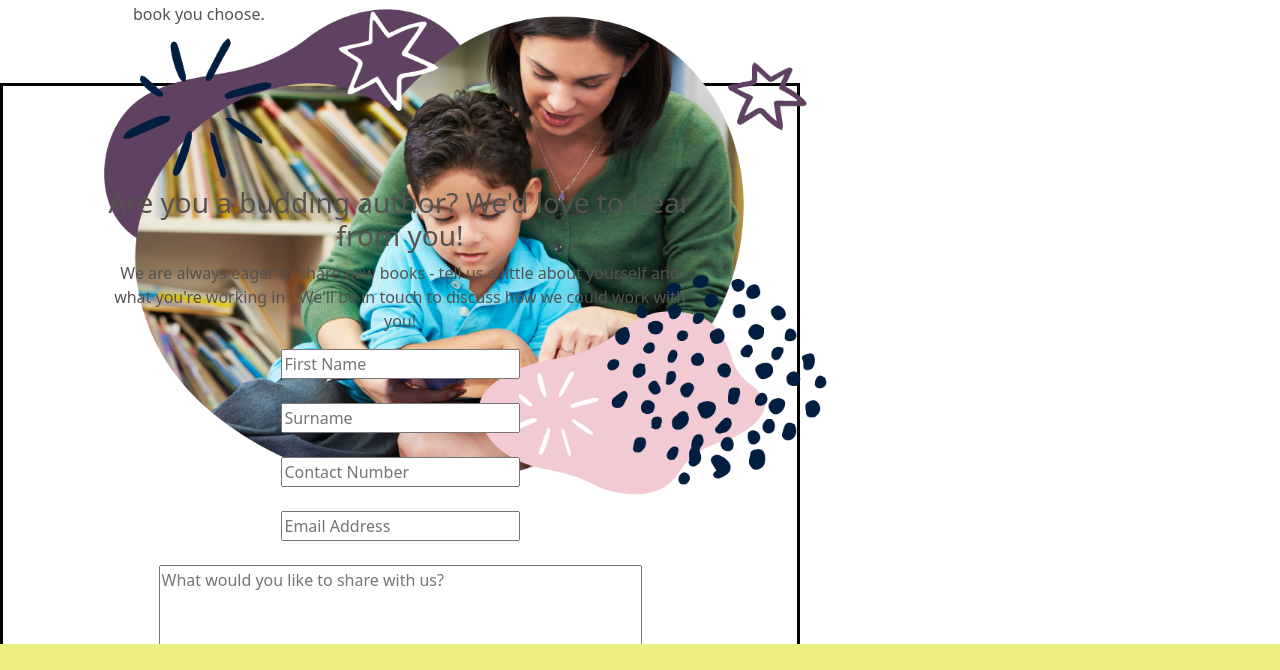
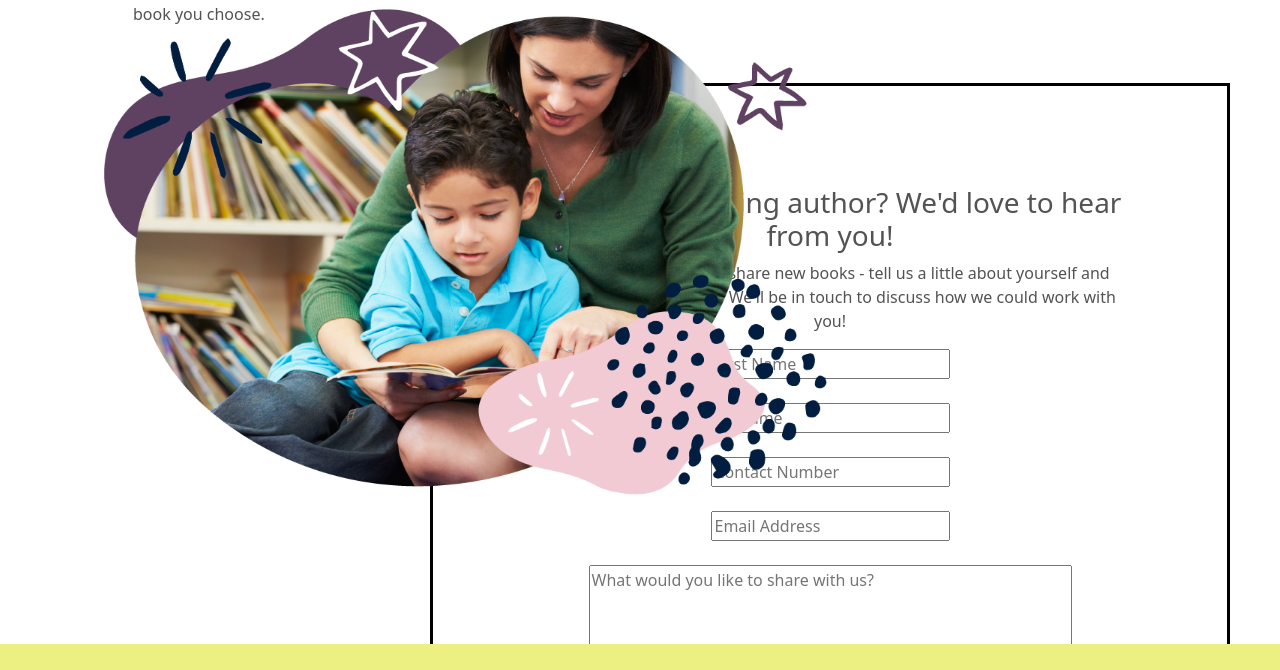
Before and after one commit to gibbs98/story-corner, a plain HTML site: page story-corner-main/aboutus.html in a window 1280 px wide. Shown: the part 776-1446 px from the top of the page. Drawn offline with nearby package versions, Linux system fonts and the light colour scheme; files that its build step writes are made by us from their sources; a script that the page names is missing.

Commit message:
Updated contact form to float right due to overlap

```diff
--- a/story-corner-main/styles/styleaboutus.css
+++ b/story-corner-main/styles/styleaboutus.css
@@ -155,8 +155,9 @@ footer{
     width:800px;
     height:600px;
     margin-top:-450px; /*better way of doing this?*/
+    margin-right: 50px;
+    float:right;
 }
-
 /*about me page CSS- text and image */
 
 .aboutustext{
```
